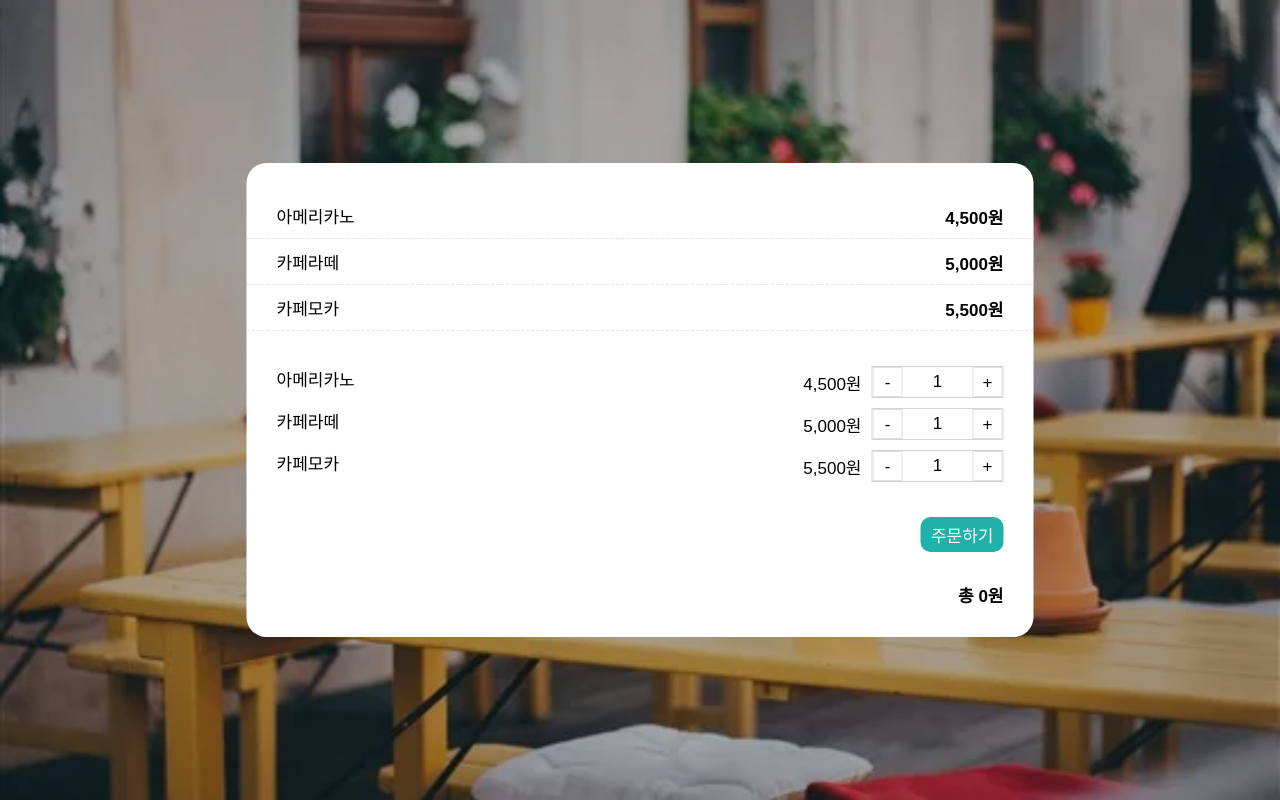
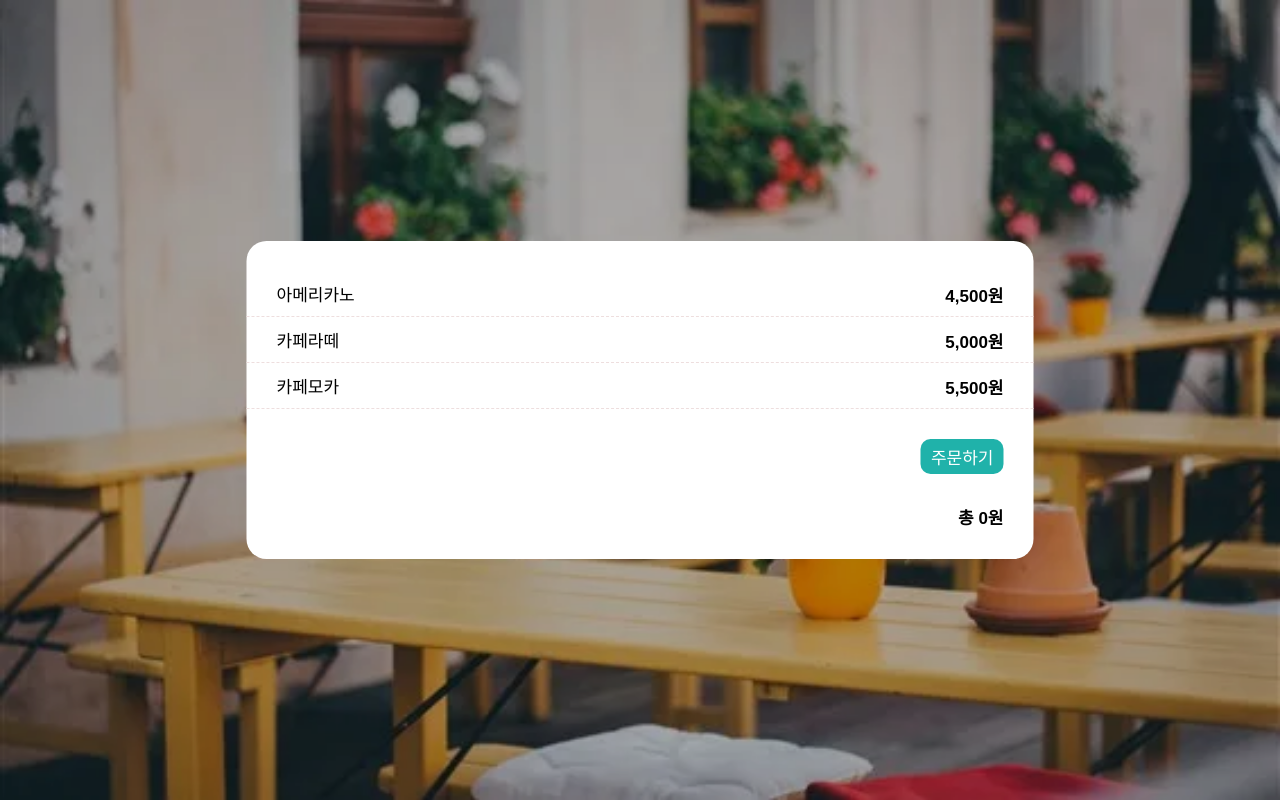
Before and after one commit to heejinKim-web/repository, a React (Create React App) app in the folder react-kiosk/my-app/: page / in a window 1280 px wide. Built offline with nearby package versions, Linux system fonts and the light colour scheme.

Commit message:
react kiosk working

```diff
--- a/react-kiosk/my-app/src/KioskApp.js
+++ b/react-kiosk/my-app/src/KioskApp.js
@@ -1,17 +1,34 @@
 import React, { useState } from "react";
-import classnames from "classnames";
 
 const KioskApp = () => {
-  const [menus, setMenus] = useState([
+  const dataMenu = [
     { name: "아메리카노", price: 4500, id: 1 },
     { name: "카페라떼", price: 5000, id: 2 },
     { name: "카페모카", price: 5500, id: 3 },
-  ]);
+  ];
 
+  const [menus, setMenus] = useState([]);
   const [amount, setAmount] = useState(1);
 
-  const menusList = menus.map((menu) => (
-    <li key={menu.id}>
+  const onClick = (iname, iprice, iid) => {
+    const nextMenu = menus.concat({
+      name: iname,
+      price: iprice,
+      id: iid,
+    });
+    setMenus(nextMenu);
+  };
+
+  const setAmountPlus = (e) => {
+    setAmount(amount + 1);
+  };
+
+  const setAmountMinus = (e) => {
+    setAmount(amount - 1);
+  };
+
+  const menusList = menus.map((menu, index) => (
+    <li key={index}>
       <div className="amount_button_and_menu_name">
         <p className="menu_name">{menu.name}</p>
         <div className="price_and_amount">
@@ -22,7 +39,7 @@ const KioskApp = () => {
             <button
               className="minus"
               title="수량 감소"
-              onClick={() => setAmountMinus()}
+              onClick={() => setAmountMinus(this)}
             >
               -
             </button>
@@ -30,7 +47,7 @@ const KioskApp = () => {
             <button
               className="plus"
               title="수량 증가"
-              onClick={() => setAmountPlus()}
+              onClick={() => setAmountPlus(this)}
             >
               +
             </button>
@@ -40,22 +57,17 @@ const KioskApp = () => {
     </li>
   ));
 
-  const setAmountPlus = () => {
-    setAmount(amount + 1);
-  };
-
-  const setAmountMinus = () => {
-    setAmount(amount - 1);
-  };
-
   return (
     <>
       <section className="table_body">
         <div className="body_menu_and_amount">
           <div className="menu_list">
             <ul>
-              {menus.map((menu) => (
-                <li key={menu.id}>
+              {dataMenu.map((menu, index) => (
+                <li
+                  key={index}
+                  onClick={() => onClick(menu.name, menu.price, menu.id)}
+                >
                   <button>
                     <span className="name">{menu.name}</span>
                     <span className="price">
```
